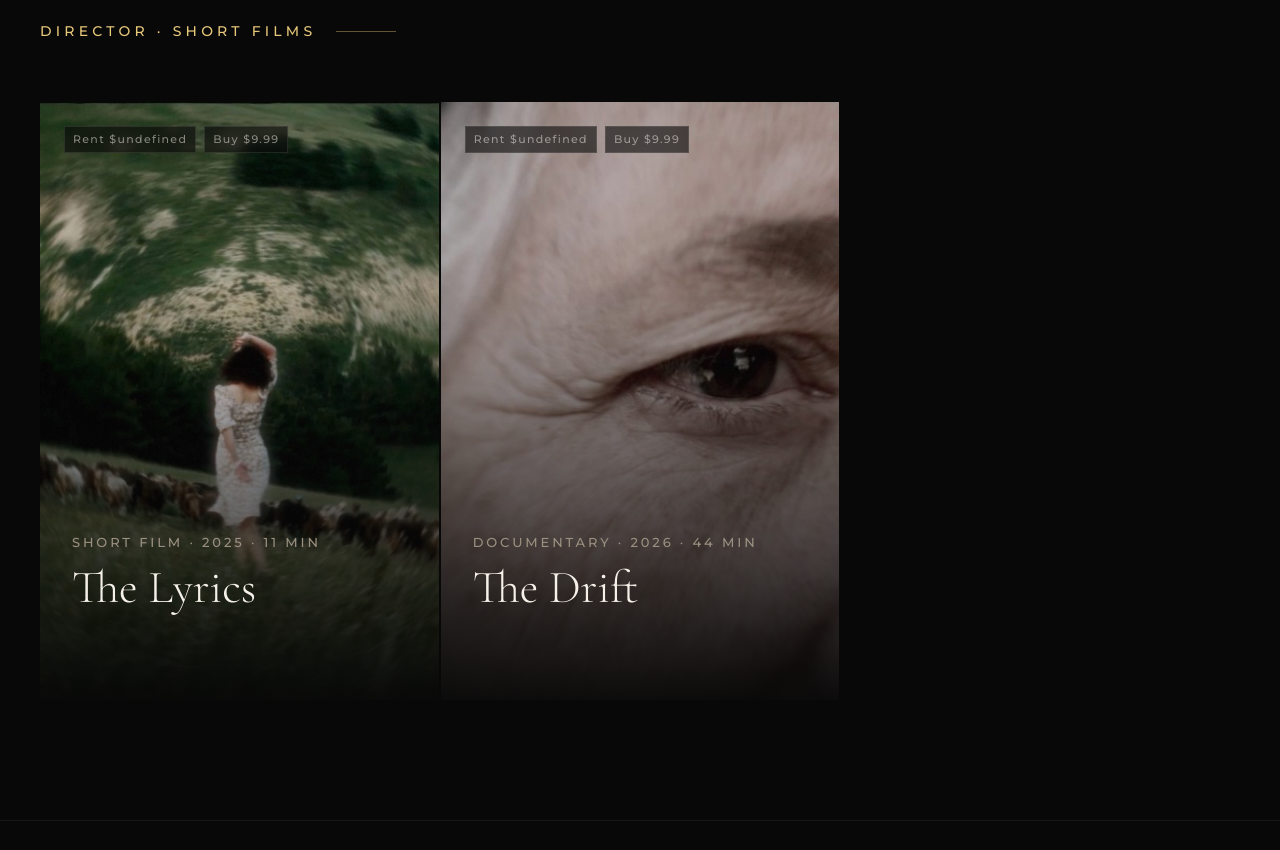
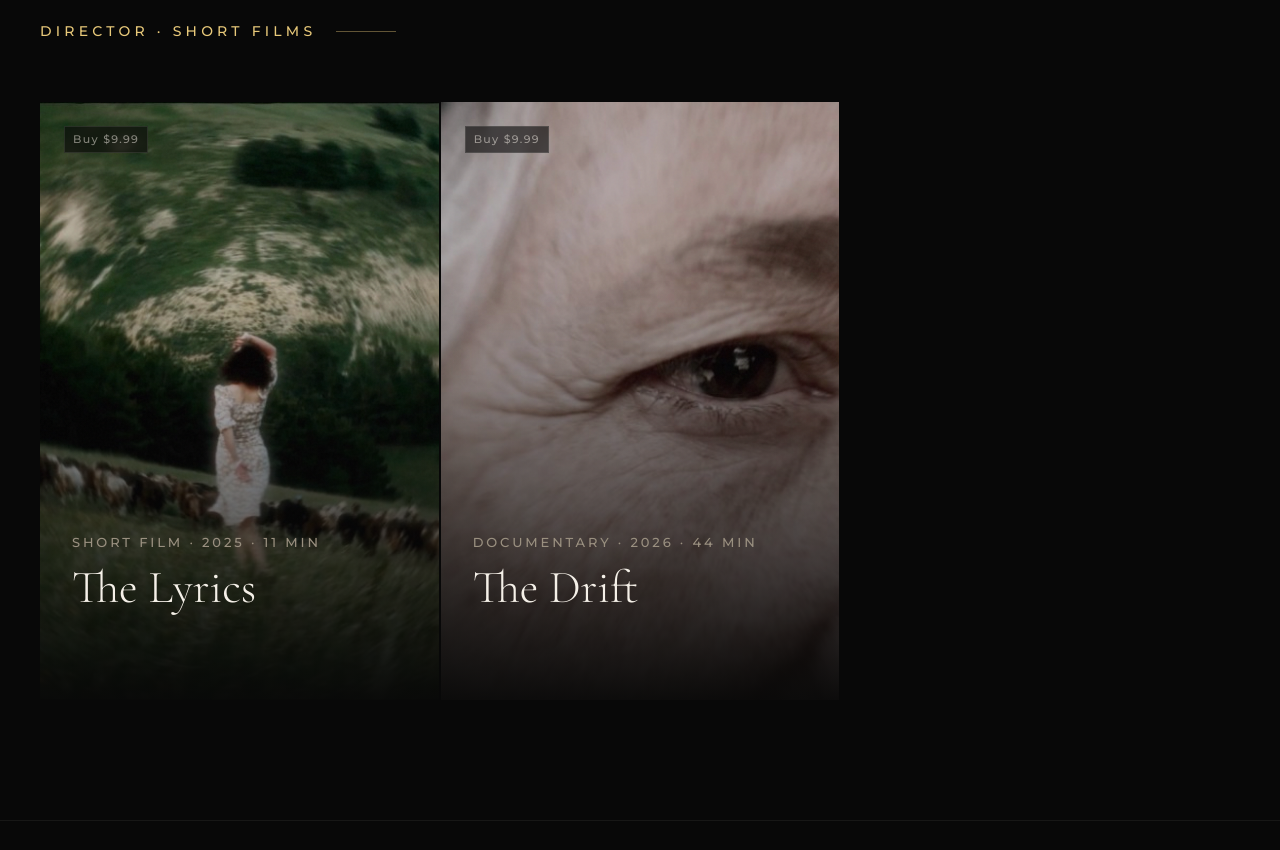
Before and after one commit to Ujine-Kim/Films, a website: page src/pages/index.html in a window 1280 px wide. Shown: the part 900-1750 px from the top of the page. Drawn offline with nearby package versions, Linux system fonts and the light colour scheme.

Commit message:
fix: remove stale rentPrice reference from renderFilms()

```diff
--- a/src/pages/index.html
+++ b/src/pages/index.html
@@ -994,7 +994,6 @@
         const genre = currentLang === 'ru' ? f.genreRu : f.genreEn;
         const tagline = currentLang === 'ru' ? f.taglineRu : f.taglineEn;
         const award = currentLang === 'ru' ? f.awardRu : f.awardEn;
-        const rentLabel = currentLang === 'ru' ? `Аренда $${f.rentPrice}` : `Rent $${f.rentPrice}`;
         const buyLabel = currentLang === 'ru' ? `Купить $${f.buyPrice}` : `Buy $${f.buyPrice}`;
         const watchLabel = currentLang === 'ru' ? 'Смотреть' : 'Watch film';
 
@@ -1004,7 +1003,6 @@
             <div class="film-card-grain"></div>
             <div class="film-card-overlay"></div>
             <div class="film-card-price">
-              <span class="price-tag">${rentLabel}</span>
               <span class="price-tag">${buyLabel}</span>
             </div>
             ${award ? `<div class="film-card-award">${award}</div>` : ''}
```
